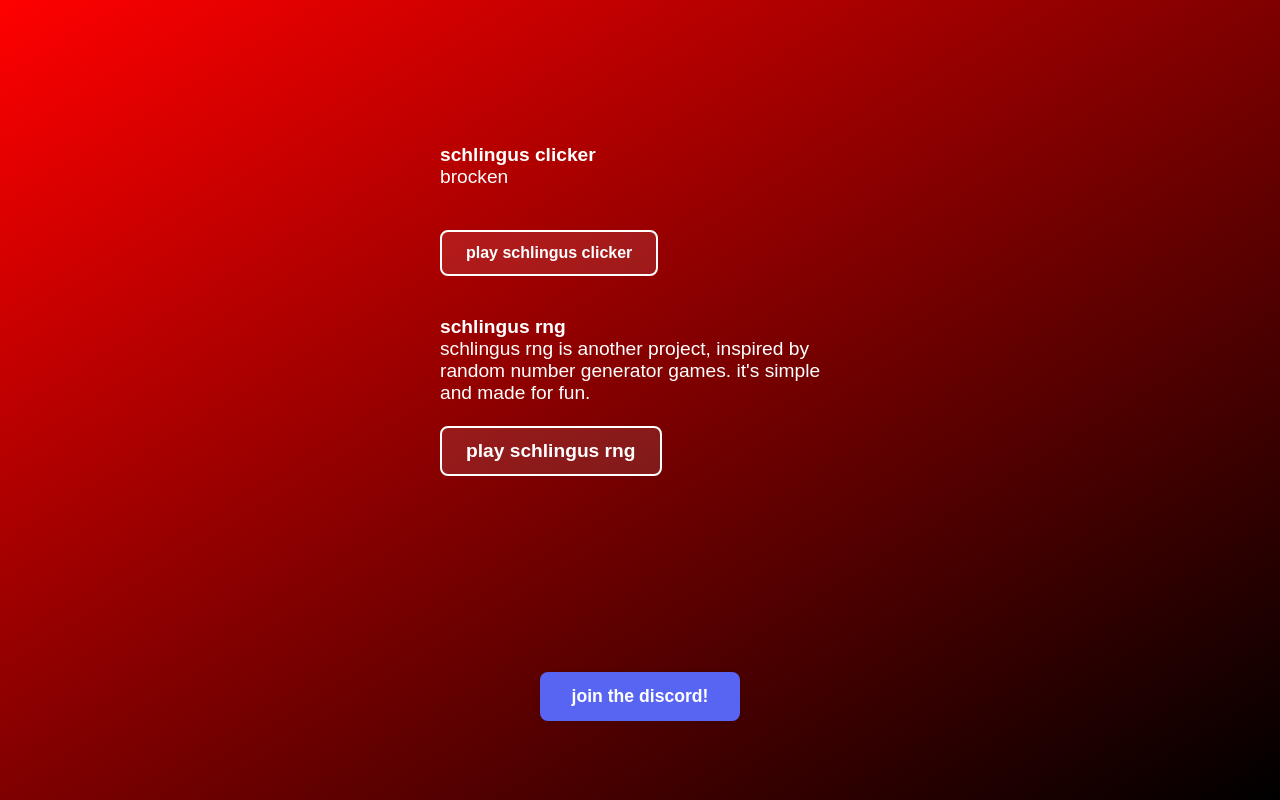
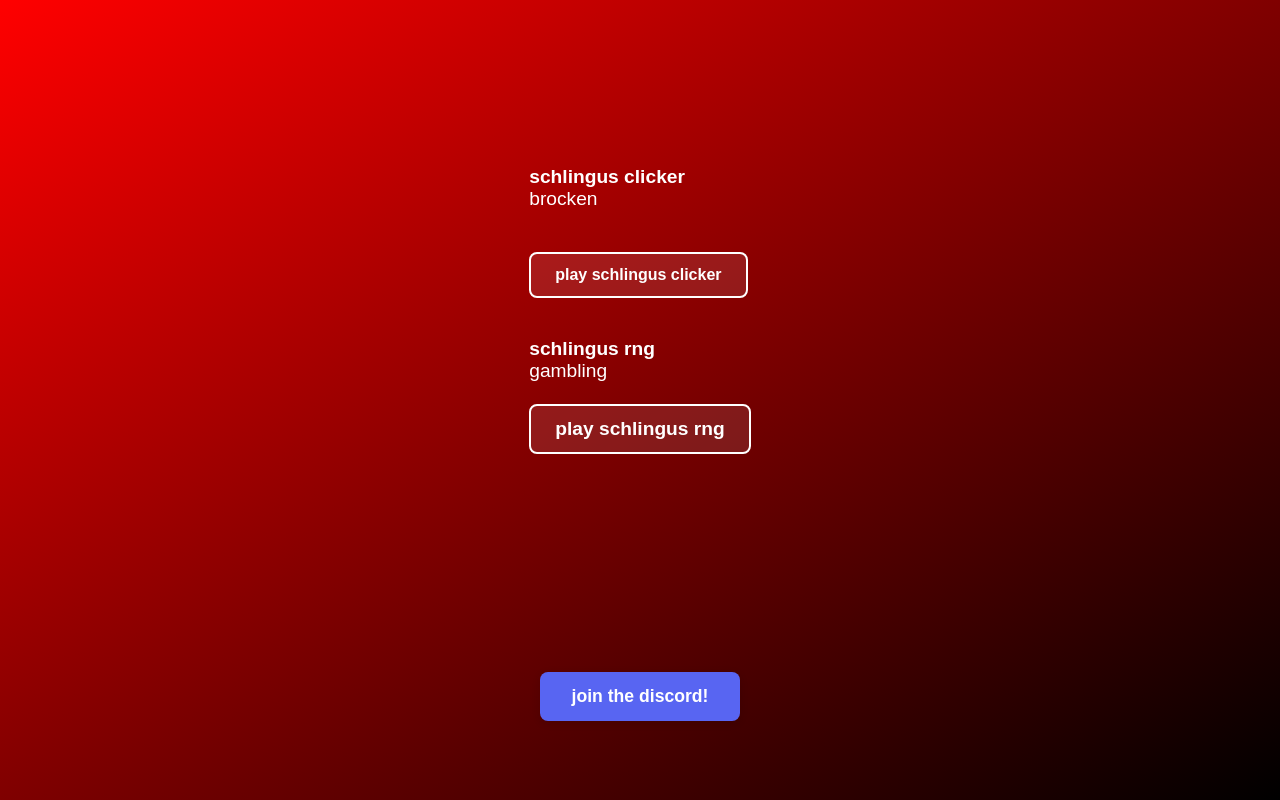
Before and after one commit to schlingus/schlingus.github.io, a plain HTML site: page index.html in a window 1280 px wide. Drawn offline with Linux system fonts and the light colour scheme.

Commit message:
gambling

```diff
--- a/index.html
+++ b/index.html
@@ -17,7 +17,7 @@
             <div style="height: 40px;"></div> <!-- Added space between sections -->
             <div class="description">
             <strong>schlingus rng</strong> <br>
-            schlingus rng is another project, inspired by random number generator games. it's simple and made for fun.
+            gambling
             <br><br>
             <a href="https://schlingus.github.io/rng" class="clicker-link">play schlingus rng</a>
             </div>
```
